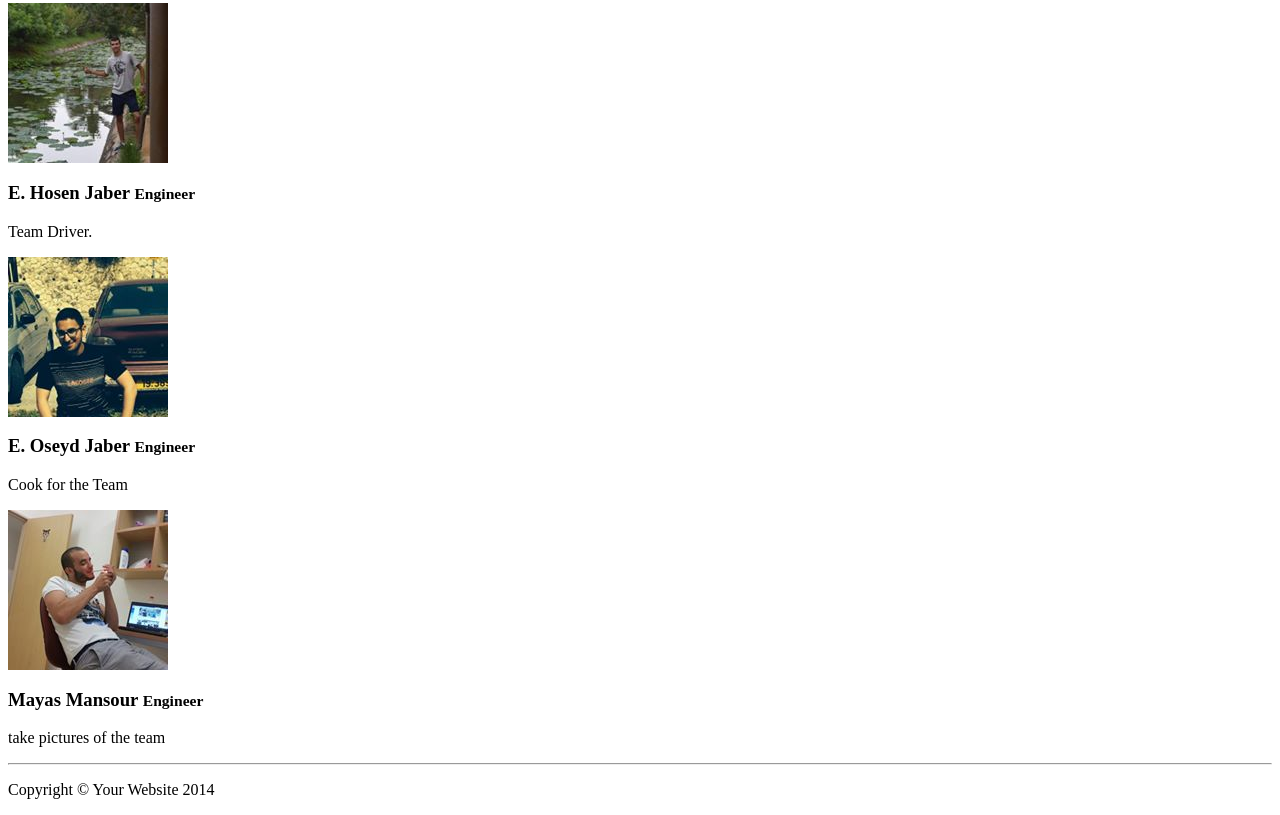
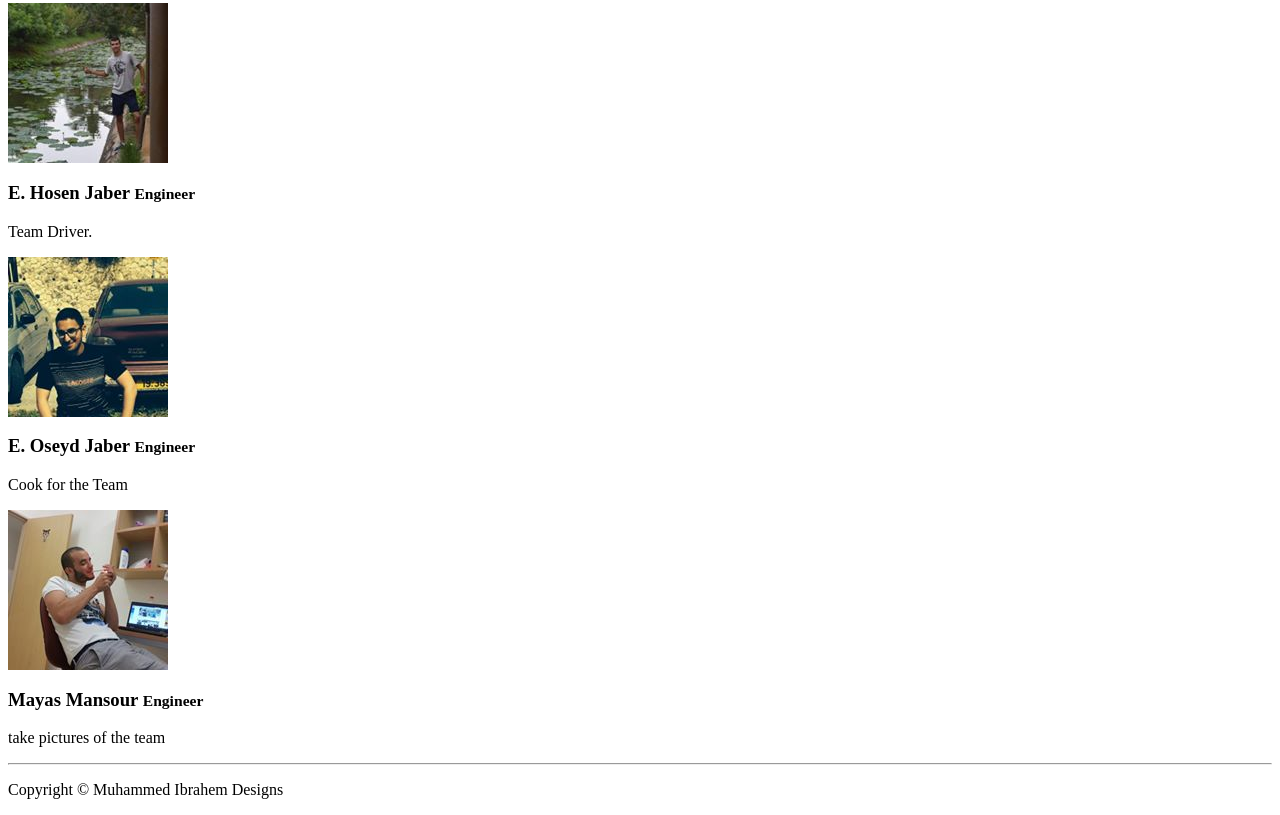
Before and after one commit to mohamadir/ex2, a plain HTML site: page about.html in a window 1280 px wide. Shown: the part 655-1470 px from the top of the page. Drawn offline with Linux system fonts and the light colour scheme.

Commit message:
edit the copy right

```diff
--- a/about.html
+++ b/about.html
@@ -73,7 +73,7 @@
         <footer>
             <div class="row">
                 <div class="col-lg-12">
-                    <p>Copyright &copy; Your Website 2014</p>
+                    <p>Copyright &copy; Muhammed Ibrahem Designs</p>
                 </div>
                 <!-- /.col-lg-12 -->
             </div>
```
